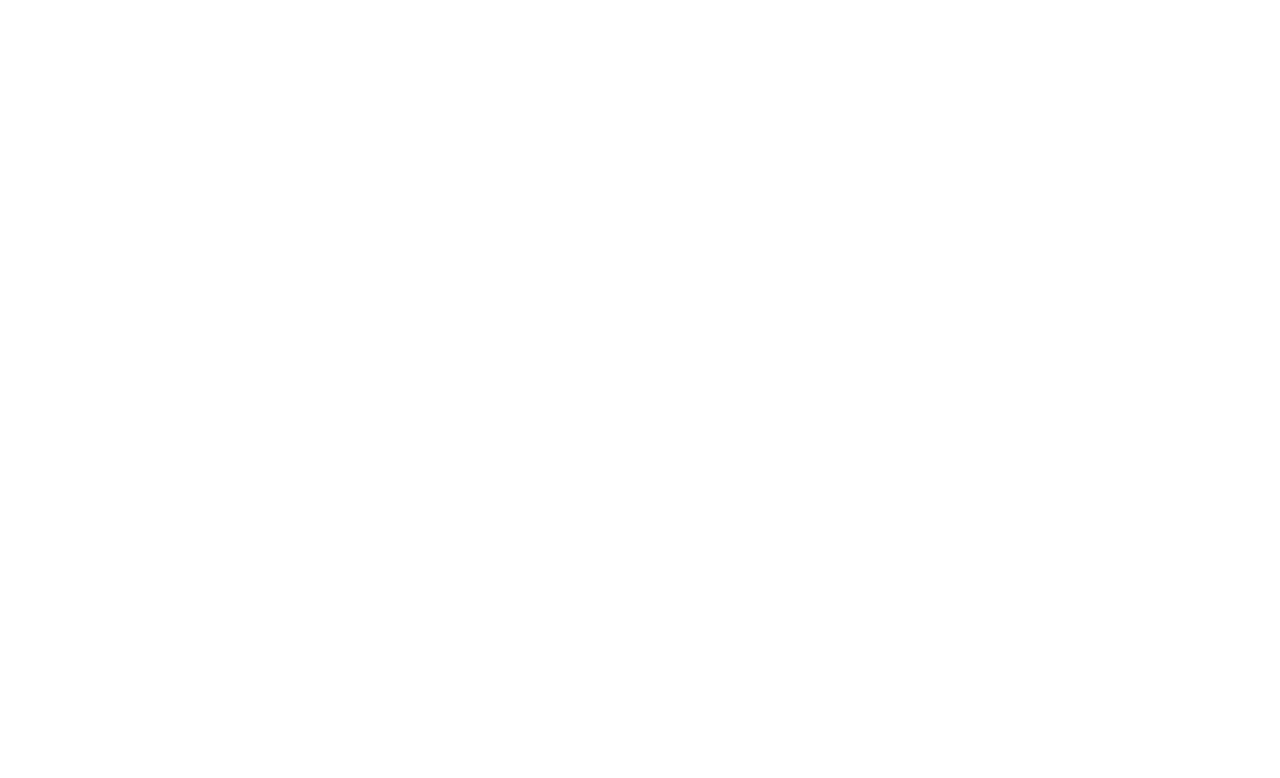
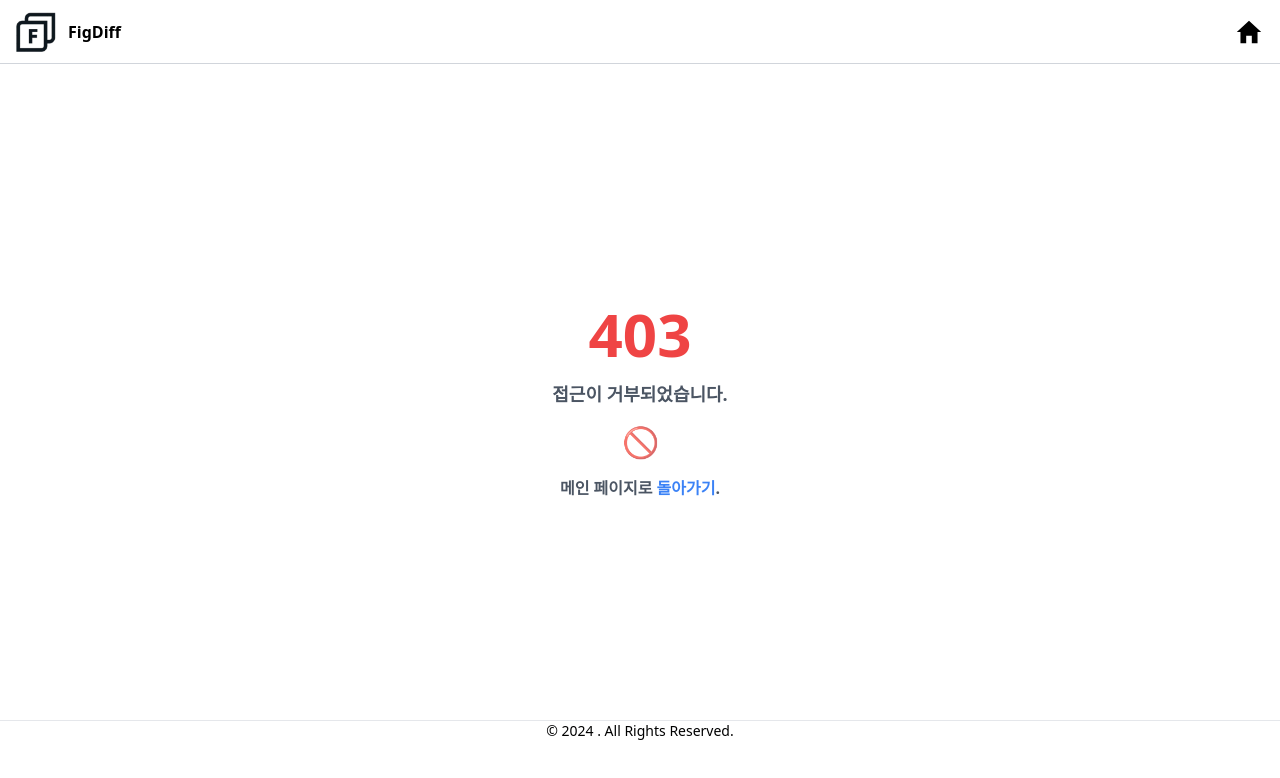
Before and after one commit to FigDiff/figdiff-web, a React (Vite) app: page /dash/1/forbiddenpage in a window 1280 px wide. Before the commit this address had no page. Shown: the top 778 px of the page. Built offline with nearby package versions, Linux system fonts and the light colour scheme.

Commit message:
Feat: Add 403 Forbidden and 404 Not Found error components

```diff
--- /dev/null
+++ b/src/pages/ForbiddenPage.tsx
@@ -0,0 +1,20 @@
+const ForbiddenPage: React.FC = () => {
+  return (
+    <div className="flex flex-col items-center justify-start pt-56 font-semibold">
+      <h1 className="mb-4 text-6xl font-semibold text-red-500">403</h1>
+      <p className="mb-4 text-lg text-gray-600">접근이 거부되었습니다.</p>
+      <div className="animate-pulse">
+        <span className="text-3xl font-semibold text-red-600">🚫</span>
+      </div>
+      <p className="mt-4 text-gray-600">
+        메인 페이지로&nbsp;
+        <a href="/" className="text-blue-500">
+          돌아가기
+        </a>
+        .
+      </p>
+    </div>
+  );
+};
+
+export default ForbiddenPage;
--- /dev/null
+++ b/src/pages/NotFoundPage.tsx
@@ -0,0 +1,32 @@
+const NotFoundPage: React.FC = () => {
+  return (
+    <div className="flex flex-col items-center justify-start pt-56 font-semibold">
+      <h1 className="mb-4 text-6xl font-semibold text-red-500">404</h1>
+      <p className="mb-4 text-lg text-gray-600">페이지를 찾을 수 없습니다.</p>
+      <div className="animate-bounce">
+        <svg
+          className="mx-auto h-16 w-16 text-red-500"
+          fill="none"
+          viewBox="0 0 24 24"
+          stroke="currentColor"
+        >
+          <path
+            strokeLinecap="round"
+            strokeLinejoin="round"
+            strokeWidth="2"
+            d="M12 19l9 2-9-18-9 18 9-2zm0 0v-8"
+          ></path>
+        </svg>
+      </div>
+      <p className="mt-4 text-gray-600">
+        메인 페이지로&nbsp;
+        <a href="/" className="text-blue-500">
+          돌아가기
+        </a>
+        .
+      </p>
+    </div>
+  );
+};
+
+export default NotFoundPage;
--- a/src/routes.tsx
+++ b/src/routes.tsx
@@ -2,6 +2,8 @@
 import InitialPage from "./pages/InitialPage";
 import DashBoardPage from "./pages/DashboardPage";
 import HistoryPage from "./pages/HistoryPage";
+import NotFoundPage from "./pages/NotFoundPage";
+import ForbiddenPage from "./pages/ForbiddenPage";
 
 interface RouteConfig {
   path?: string;
@@ -16,6 +18,8 @@
       { path: "/", element: <InitialPage /> },
       { path: "/dash/:userId", element: <DashBoardPage /> },
       { path: "/dash/:userId/history/:pageName", element: <HistoryPage /> },
+      { path: "/dash/:userId/notfoundpage", element: <NotFoundPage /> },
+      { path: "/dash/:userId/forbiddenpage", element: <ForbiddenPage /> },
     ],
   },
 ];
```
